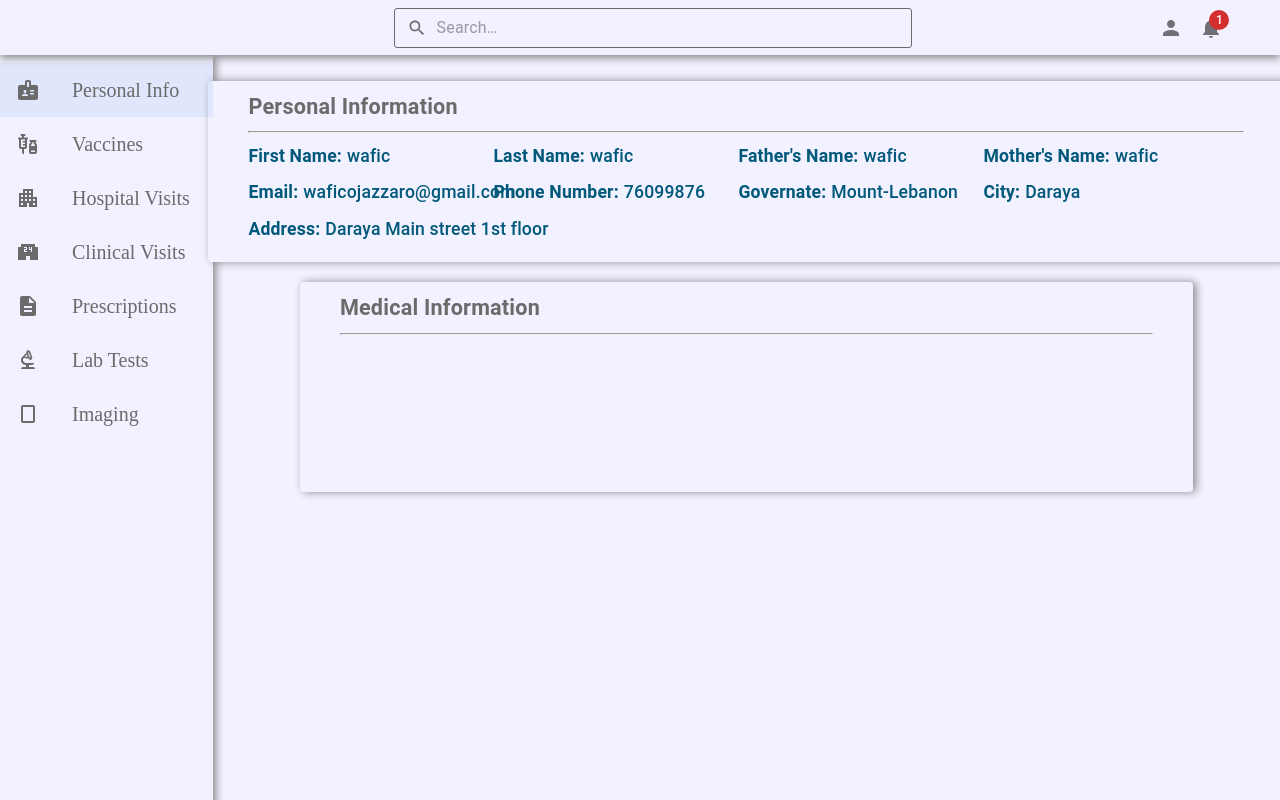
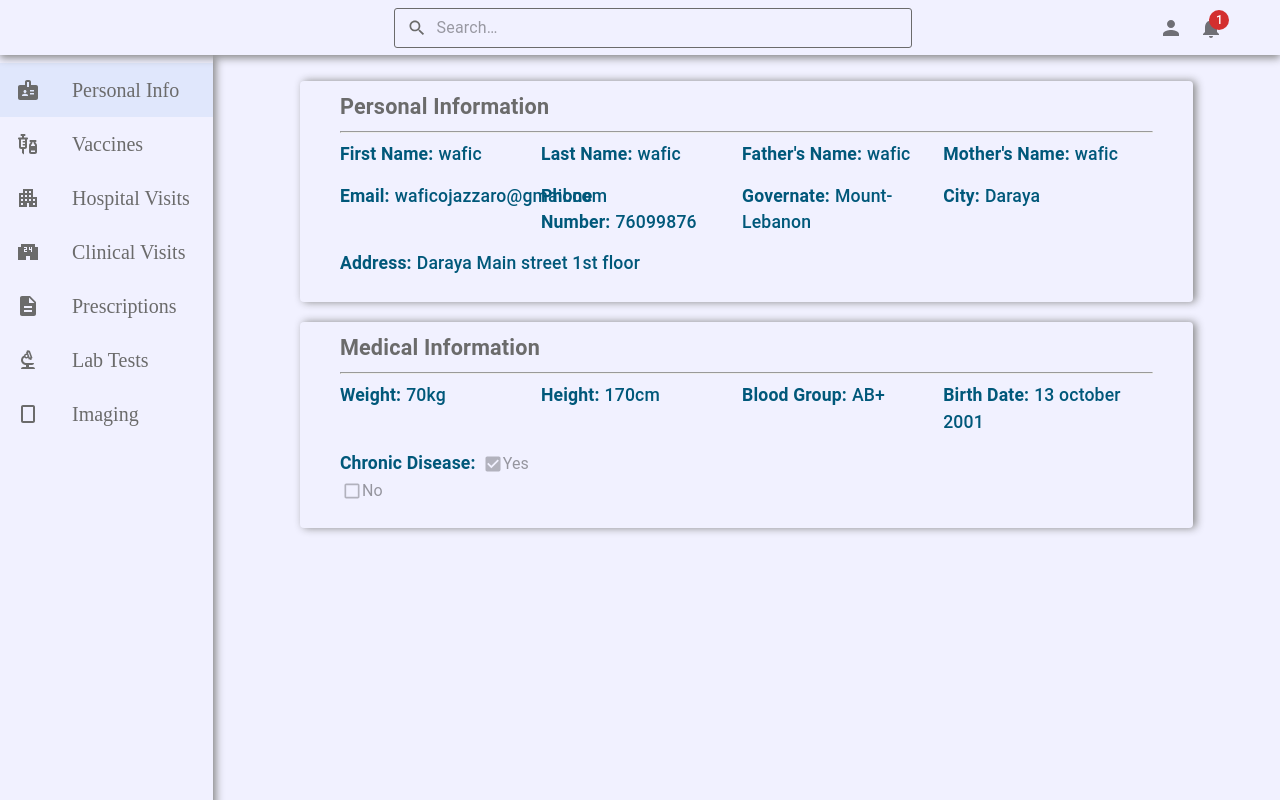
Before and after one commit to waficjazz/medrProject, a React (Create React App) app in the folder front/: page / in a window 1280 px wide. Built offline with nearby package versions, Linux system fonts and the light colour scheme; the HTML template or start-up script is replaced by a standard one.

Commit message:
medical info

```diff
--- a/front/src/components/Navbar/SideBar/SideBar.css
+++ b/front/src/components/Navbar/SideBar/SideBar.css
@@ -8,6 +8,14 @@
 @media only screen and (hover: none) and (pointer: coarse) {
   .drawer {
     width: 60vw;
+    transition: 800ms;
+    position: absolute;
+    transition: all 1s;
+    left: -200%;
+  }
+  .drawer.active {
+    transition: 1s;
+    left: 0;
   }
 }
 
@@ -35,3 +43,12 @@
 .MuiListItemButton-root:focus .icon {
   color: var(--second-blue);
 }
+
+#transButton {
+  position: absolute;
+  width: 100vh;
+  height: 100vh;
+  display: block;
+  background-color: transparent;
+  border: none;
+}
--- a/front/src/components/Navbar/SideBar/SideBar.jsx
+++ b/front/src/components/Navbar/SideBar/SideBar.jsx
@@ -1,6 +1,6 @@
 import React from "react";
 import { useState } from "react";
-import { Drawer, List, ListItemButton, ListItemIcon } from "@mui/material";
+import { Button, Drawer, List, ListItem, ListItemButton, ListItemIcon, ListItemText, Typography } from "@mui/material";
 import VaccinesIcon from "@mui/icons-material/Vaccines";
 import BadgeIcon from "@mui/icons-material/Badge";
 import ApartmentIcon from "@mui/icons-material/Apartment";
@@ -12,13 +12,20 @@ import { StyledEngineProvider } from "@mui/material/styles";
 import "./SideBar.css";
 const SideBar = () => {
   const [selectedIndex, setSelectedIndex] = useState(0);
+  const [active, setActive] = useState(true);
   const handleSelect = (event, index) => {
     event.preventDefault();
     setSelectedIndex(index);
   };
   return (
     <StyledEngineProvider injectFirst>
-      <div className="drawer">
+      <button
+        id="transButton"
+        onClick={() => {
+          setActive(false);
+          console.log("pressed");
+        }}></button>
+      <div className={active ? "drawer active" : "drawer"}>
         <List>
           <ListItemButton selected={selectedIndex === 0} onClick={(e) => handleSelect(e, 0)}>
             <ListItemIcon>
--- a/front/src/pages/PersonalInfo/PersonalInfo.css
+++ b/front/src/pages/PersonalInfo/PersonalInfo.css
@@ -15,9 +15,20 @@
   padding-top: 10px;
   padding-bottom: 10px;
 }
-@media screen and (max-width: 1670px) {
-  .personalInfo {
-    width: 98%;
+.medicalInfo {
+  margin-top: 20px;
+  width: 80%;
+  background-color: var(--main-white);
+  border-radius: 4px;
+  box-shadow: 3px 0px 8px #888888;
+  padding-inline: 40px;
+  padding-top: 10px;
+  padding-bottom: 10px;
+}
+@media screen and (max-width: 1670px) and (hover: hover) {
+  .personalInfo,
+  .medicalInfo {
+    width: 95%;
   }
 }
 .internalText {
@@ -29,12 +40,18 @@
   /* background-color: red; */
   margin-right: 6px;
   width: 24%;
-  margin-bottom: 10px;
+  margin-bottom: 15px;
 }
 .internalText.address {
   width: 100%;
 }
 .personalInfoBody {
+  margin-top: 1%;
+  width: 100%;
+  display: flex;
+  flex-wrap: wrap;
+}
+.medicalInfoBody {
   margin-top: 1%;
   width: 100%;
   display: flex;
@@ -54,15 +71,3 @@
   margin-left: 5px;
   font-weight: 500;
 }
-
-.medicalInfo {
-  margin-top: 20px;
-  width: 80%;
-  background-color: var(--main-white);
-  border-radius: 4px;
-  box-shadow: 3px 0px 8px #888888;
-  padding-inline: 40px;
-  padding-top: 10px;
-  padding-top: 10px;
-  height: 200px;
-}
--- a/front/src/pages/PersonalInfo/PersonalInfo.jsx
+++ b/front/src/pages/PersonalInfo/PersonalInfo.jsx
@@ -1,4 +1,4 @@
-import { Typography } from "@mui/material";
+import { Checkbox, Typography, FormControlLabel, FormGroup } from "@mui/material";
 import React from "react";
 import "./PersonalInfo.css";
 import { StyledEngineProvider } from "@mui/material/styles";
@@ -43,6 +43,28 @@ const PersonalInfo = () => {
           <div className="medicalInfo">
             <Typography sx={{ fontWeight: "bold", fontSize: "1.35rem", color: "var(--main-blue)" }}>Medical Information</Typography>
             <hr />
+            <div className="medicalInfoBody">
+              <Typography className="internalText ">
+                Weight:<span className="internalData">70kg</span>
+              </Typography>
+              <Typography className="internalText ">
+                Height:<span className="internalData">170cm</span>
+              </Typography>
+              <Typography className="internalText ">
+                Blood Group:<span className="internalData">AB+</span>
+              </Typography>
+              <Typography className="internalText ">
+                Birth Date:<span className="internalData">13 october 2001</span>
+              </Typography>
+
+              <Typography className="internalText ">
+                Chronic Disease:
+                <span className="internalData">
+                  <FormControlLabel control={<Checkbox defaultChecked size="small" disabled sx={{ padding: 0 }} />} label="Yes" sx={{ marginX: "2px" }} />
+                  <FormControlLabel control={<Checkbox size="small" checked={false} disabled sx={{ padding: 0 }} />} label="No" sx={{ marginX: "2px" }} />
+                </span>
+              </Typography>
+            </div>
           </div>
         </div>
       </StyledEngineProvider>
```
